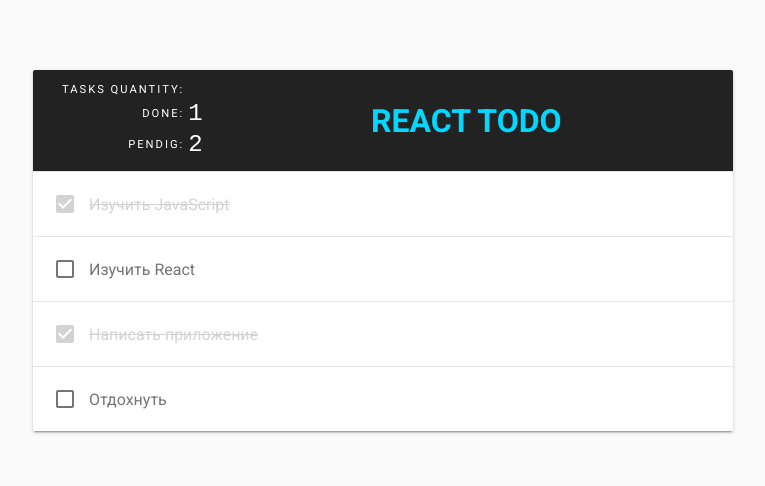
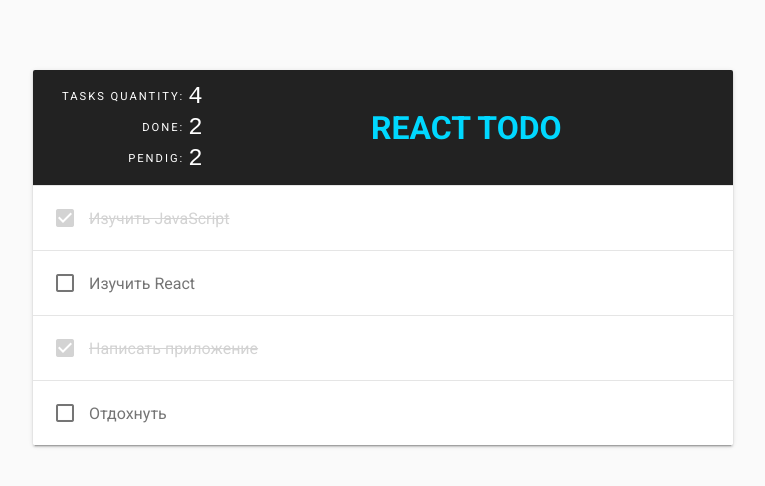
Before and after one commit to oxigen1um/react-todo, a React (Create React App) app: page / in a window 1280 px wide. Shown: the top 486 px of the page, without its empty margins (257-1022 px from the left). Built offline with nearby package versions, Linux system fonts and the light colour scheme.

Commit message:
props successfully throwed to Stats component

```diff
--- a/src/components/Stats.jsx
+++ b/src/components/Stats.jsx
@@ -2,10 +2,9 @@
 import PropTypes from 'prop-types';
 
 function Stats(props) {
-  let total = props.todos.lenght;
+  let total = props.todos.length;
   let completed = props.todos.filter(todo => todo.completed).length;
   let pending = total - completed;
-  console.log(total);
   return(
     <table className="stats">
       <tbody>
@@ -15,11 +14,11 @@
         </tr>
         <tr>
           <th>Done:</th>
-        <td>1</td>
+        <td>{completed}</td>
         </tr>
         <tr>
           <th>Pendig:</th>
-        <td>2</td>
+        <td>{pending}</td>
         </tr>
       </tbody>
     </table>
```
